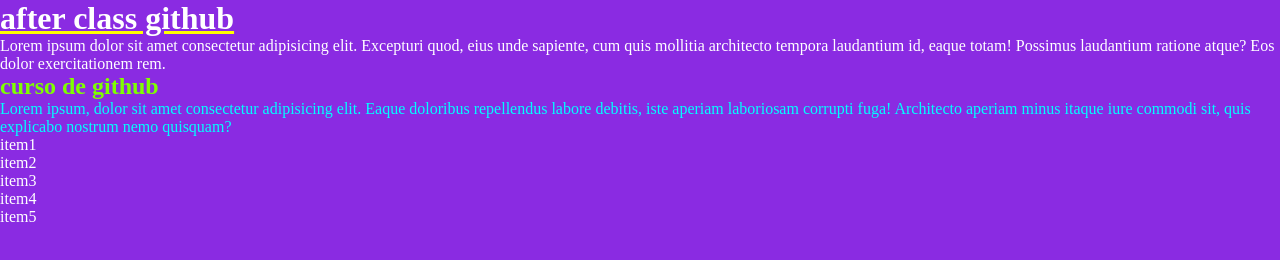
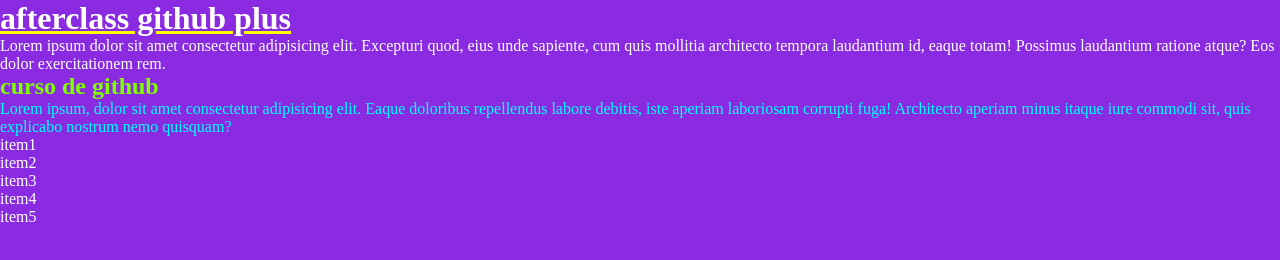
Before and after one commit to emanuelcabral22940/after-github, a plain HTML site: page index.html in a window 1280 px wide. Drawn offline with Linux system fonts and the light colour scheme.

Commit message:
Update index.html

```diff
--- a/index.html
+++ b/index.html
@@ -8,7 +8,7 @@
     <title>after github</title>
 </head>
 <body>
-    <h1>after class github</h1>
+    <h1>afterclass github plus</h1>
 
     <p>Lorem ipsum dolor sit amet consectetur adipisicing elit. Excepturi quod, eius unde sapiente, cum quis mollitia architecto tempora laudantium id, eaque totam! Possimus laudantium ratione atque? Eos dolor exercitationem rem.</p>
     <h2>curso de github</h2>
```
